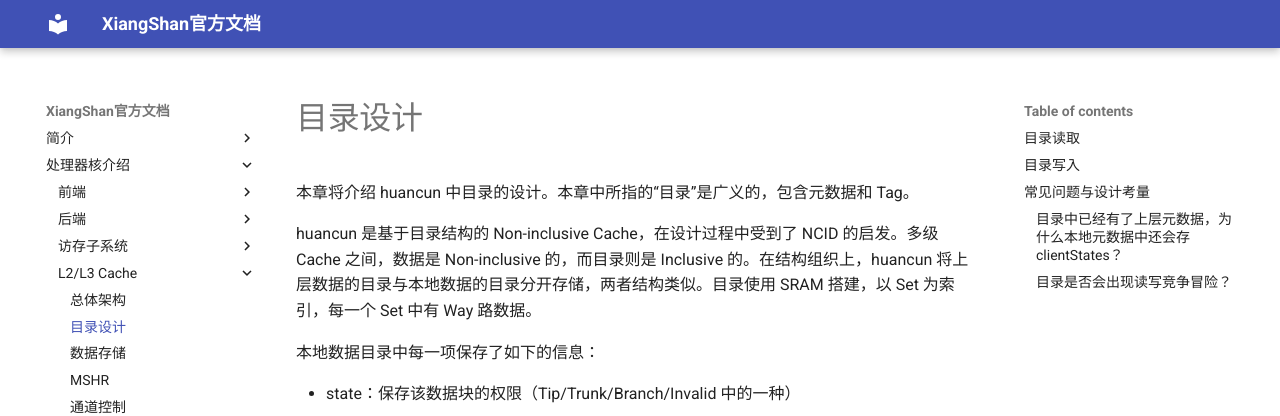
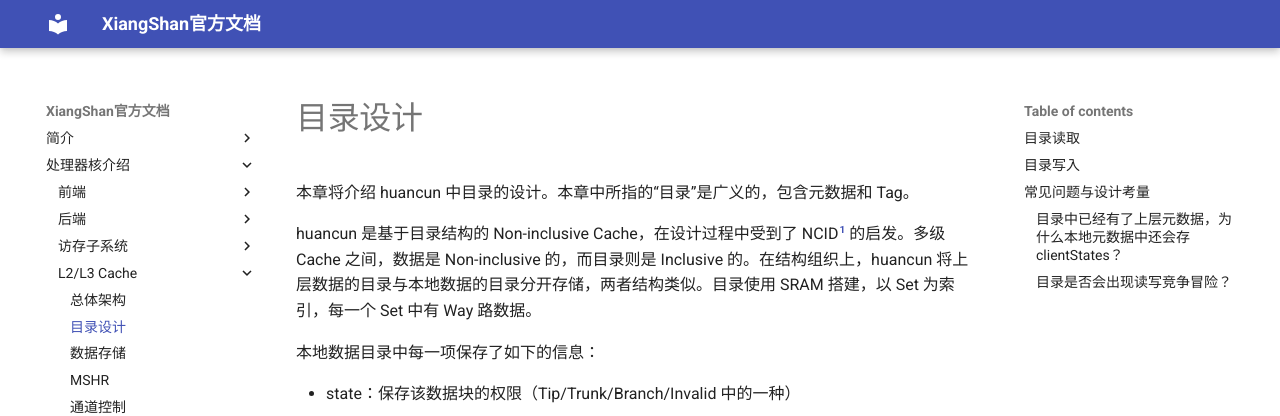
Before and after one commit to OpenXiangShan/XiangShan-doc, an MkDocs documentation site: the page built from docs/huancun/directory.md, in a window 1280 px wide and 1400 px high. Shown: the top 416 px of the window. Built offline with MkDocs 1.6.1 and Material for MkDocs 9.7.7, drawn with Linux system fonts in a browser that asks for light colours; part of the change alters nothing that is shown; some of the changed text lies outside the part shown.

```diff
--- a/docs/huancun/directory.md
+++ b/docs/huancun/directory.md
@@ -2,7 +2,7 @@
 
 本章将介绍 huancun 中目录的设计。本章中所指的“目录”是广义的，包含元数据和 Tag。
 
-huancun 是基于目录结构的 Non-inclusive Cache，在设计过程中受到了 NCID 的启发。多级 Cache 之间，数据是 Non-inclusive 的，而目录则是 Inclusive 的。在结构组织上，huancun 将上层数据的目录与本地数据的目录分开存储，两者结构类似。目录使用 SRAM 搭建，以 Set 为索引，每一个 Set 中有 Way 路数据。
+huancun 是基于目录结构的 Non-inclusive Cache，在设计过程中受到了 NCID[^ncid] 的启发。多级 Cache 之间，数据是 Non-inclusive 的，而目录则是 Inclusive 的。在结构组织上，huancun 将上层数据的目录与本地数据的目录分开存储，两者结构类似。目录使用 SRAM 搭建，以 Set 为索引，每一个 Set 中有 Way 路数据。
 
 
 
@@ -49,3 +49,7 @@ huancun 是基于目录结构的 Non-inclusive Cache，在设计过程中受到
 #### 目录是否会出现读写竞争冒险？
 
 * 我们的 MSHR 是按照 Set 阻塞的，且仅当 MSHR 释放后才会让新请求进入并读取目录，因此不会出现读写竞争冒险。
+
+
+
+[^ncid]: Zhao, Li, et al. "NCID: a non-inclusive cache, inclusive directory architecture for flexible and efficient cache hierarchies." *Proceedings of the 7th ACM international conference on Computing frontiers*. 2010.
```
